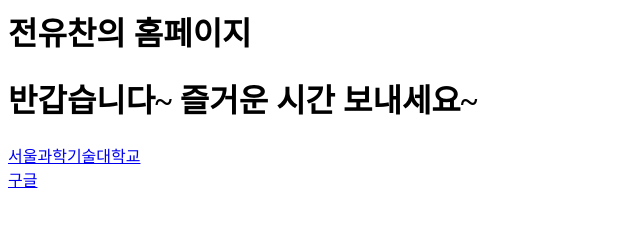
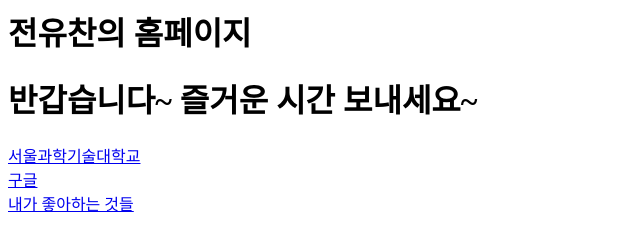
Before and after one commit to wjsdbcks/web, a plain HTML site: page index.html in a window 1280 px wide. Shown: the whole page, without its empty margins (0-640 px from the left). Drawn offline with Linux system fonts and the light colour scheme.

Commit message:
Update index.html

```diff
--- a/index.html
+++ b/index.html
@@ -8,5 +8,6 @@
     <h1>반갑습니다~ 즐거운 시간 보내세요~</h1>
     <a href = "https://www.seoultech.ac.kr">서울과학기술대학교</a><br>
     <a href = "https://www.google.com/">구글</a><br>
+    <a href = "my.html/">내가 좋아하는 것들</a><br>
   </body>
 </html>
```
